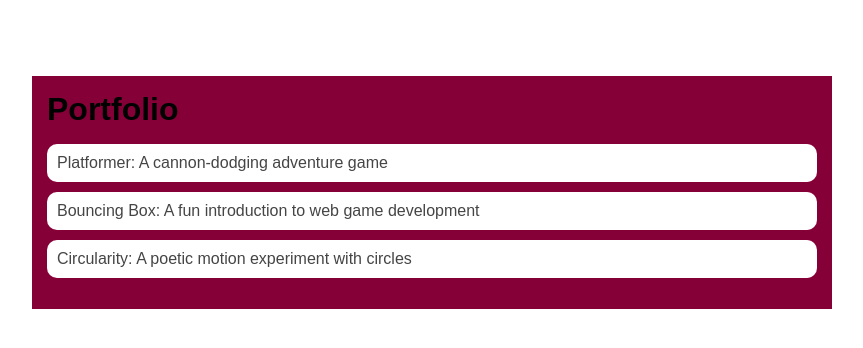
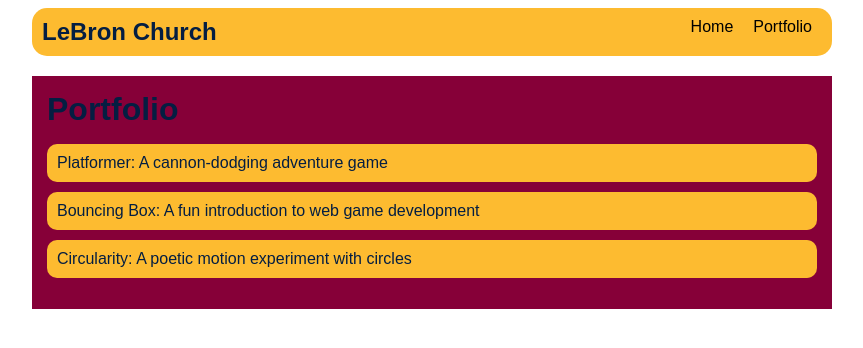
Before and after one commit to chrismarcello23/chrismarcello23.github.io, a plain HTML site: page portfolio.html in a window 1280 px wide. Shown: the whole page, without its empty margins (208-1071 px from the left). Drawn offline with Linux system fonts and the light colour scheme.

Commit message:
fixed nav section. made it visible

```diff
--- a/style.css
+++ b/style.css
@@ -11,8 +11,8 @@ body {
 }
 
 nav {
-    background: rgb(239, 80, 41)
-    margin 0 auto;
+    background: #FDBB30;
+    margin: 0 auto;
     display: flex;
     padding: 10px;
     margin-bottom: 20px;
@@ -22,7 +22,7 @@ nav {
 h1 {
     display: flex;
     align-items: center;
-    color: white;
+    color: #041E42;
     flex: 1;
     margin: 0;
 }
@@ -41,7 +41,7 @@ h1 {
 
 a {
     text-decoration: none;
-    color: #fff;
+    color: black;
 }
 
 main {
@@ -75,7 +75,7 @@ h2, h3 {
 
 /* Portfolio styles */
 .content h1 {
-    color: black;
+    color: #041E42;
 }
 
 #portfolio {
@@ -83,17 +83,17 @@ h2, h3 {
     padding-left: 0;
 }
 #portfolio li {
-    background: #fff;
+    background: #FDBB30;
     padding: 10px;
     border-radius: 10px;
     margin-bottom: 10px
 }
 #portfolio li:hover {
-    background:#eee;
+    background:#FDBB30;
 }
 #portfolio a {
     text-decoration: none;
-    color: #454545;
+    color: #041E42;
 }
 /* responsive web design */
 @media screen and (min-width: 120px) and (max-width: 1080px) {
```
